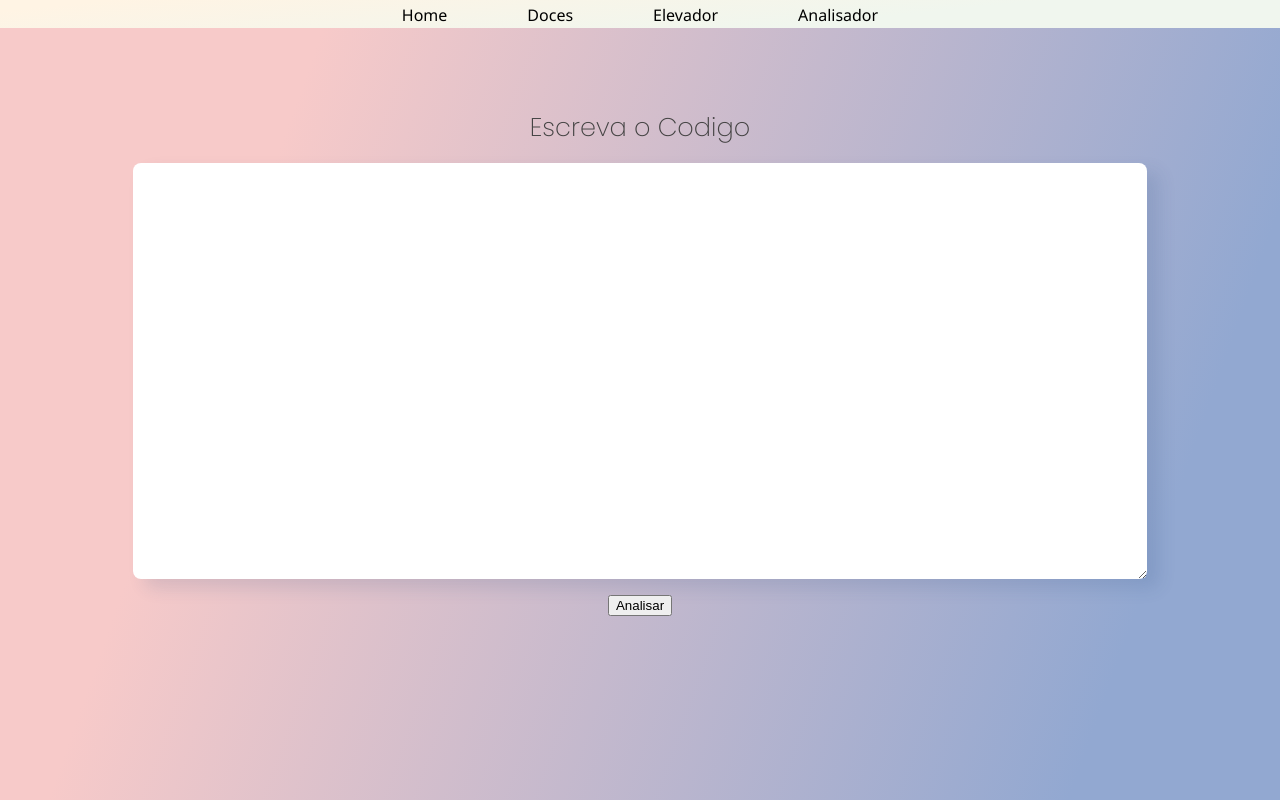
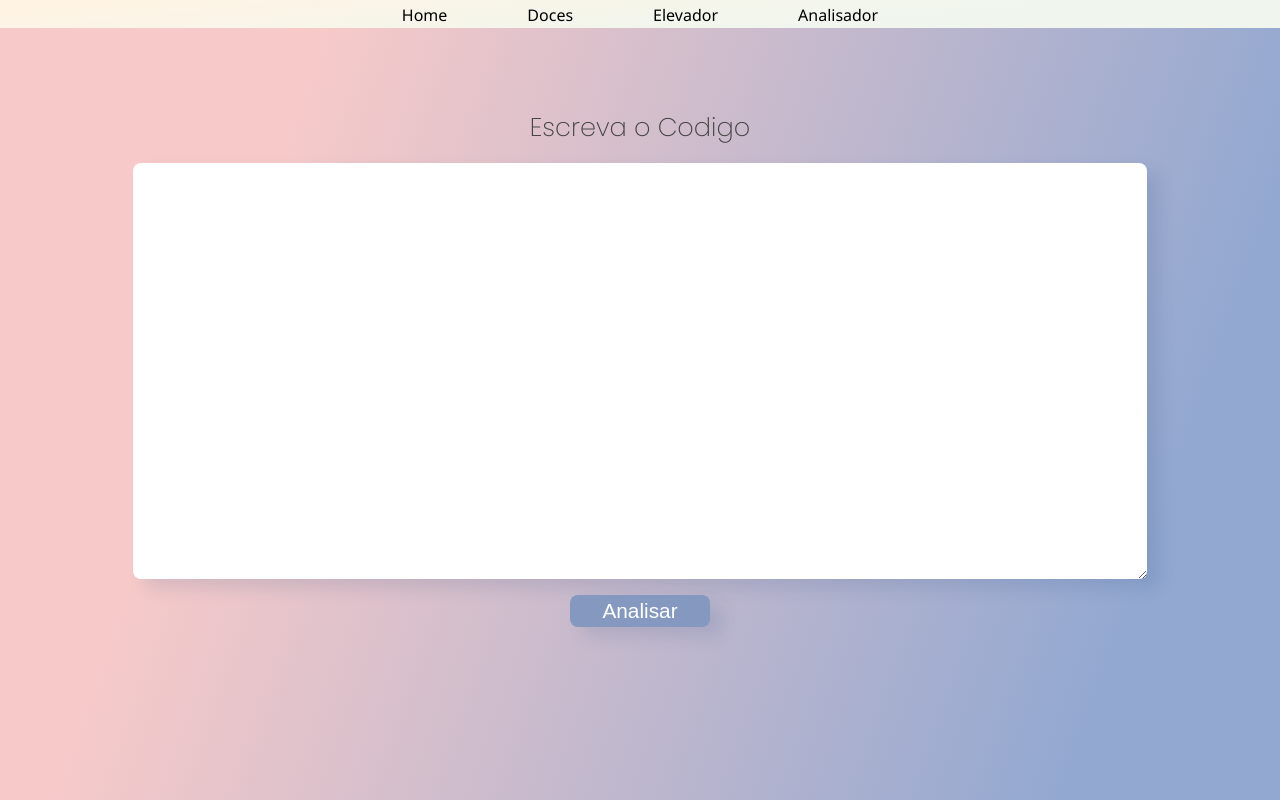
Before and after one commit to 1ZOD/Maquina-de-Doces, a Vue app: page /analisador in a window 1280 px wide. Shown: the top 800 px of the page. Built offline with nearby package versions, Linux system fonts and the light colour scheme.

Commit message:
Add efeito botao

```diff
--- a/src/views/AnalisadorLexo.vue
+++ b/src/views/AnalisadorLexo.vue
@@ -61,7 +61,23 @@ html, body {
     box-shadow: 12px 9px 17px 0px rgba(39, 74, 126, 0.137);
 }
 .btn-gerar{
+    font-family: 'Monteserrat', sans-serif;
+    font-size: 1.3rem;
+    border-radius: 8px;
+    border: none;
+    color: white;
+    width: 11vw;
+    height: 4vh;
+    background-color: rgb(133, 153, 192);
+    transition: 0.4s;
+    box-shadow: 12px 9px 17px 0px rgba(39, 74, 126, 0.137);
+}
 
+.btn-gerar:hover{
+    cursor: pointer;
+    background-color: rgb(13, 78, 207);
+    transition: 0.4s;
+    box-shadow: 12px 9px 17px 0px rgba(39, 74, 126, 0.137);
 }
 
 </style>
```
